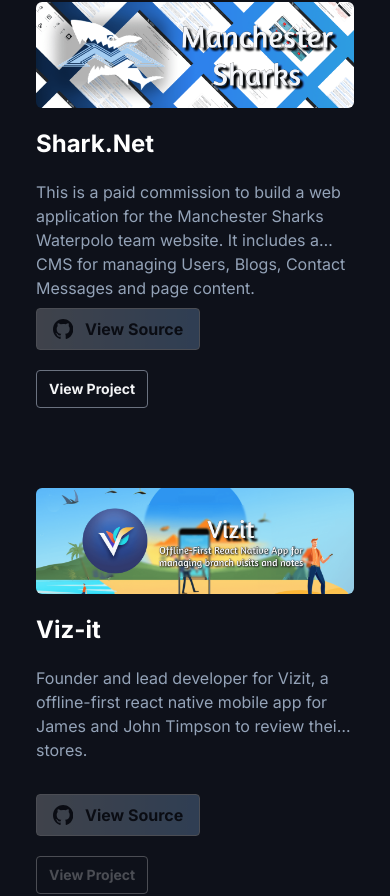
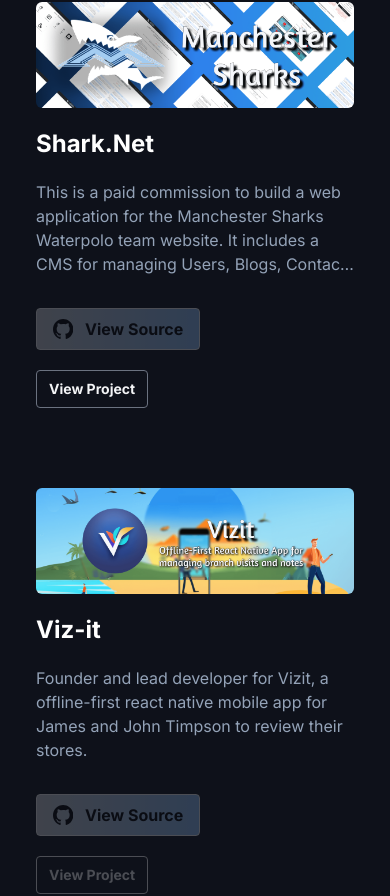
Before and after one commit to teobot/theo-clapperton-portfolio, a Next.js app: page / in a window 390 px wide. Shown: the part 978-1874 px from the top of the page. Built offline with nearby package versions, Linux system fonts and the light colour scheme.

Commit message:
Update line-clamp for project description in ProjectCard component

```diff
--- a/src/components/molecules/ProjectCard.tsx
+++ b/src/components/molecules/ProjectCard.tsx
@@ -25,9 +25,9 @@
       <p className="text-white text-2xl font-bold my-5 text-nowrap truncate">
         {title}
       </p>
-      <p className="text-slate-400 h-32 max-h-32 md:h-36 md:max-h-36 text-md line-clamp-3 md:line-clamp-4">
-        {desc}
-      </p>
+      <div className="min-h-32 max-h-32 md:min-h-36 md:max-h-36">
+        <p className="text-slate-400 line-clamp-4">{desc}</p>
+      </div>
       <div className="flex flex-col gap-y-5">
         <Button
           isDisabled={!github}
```
